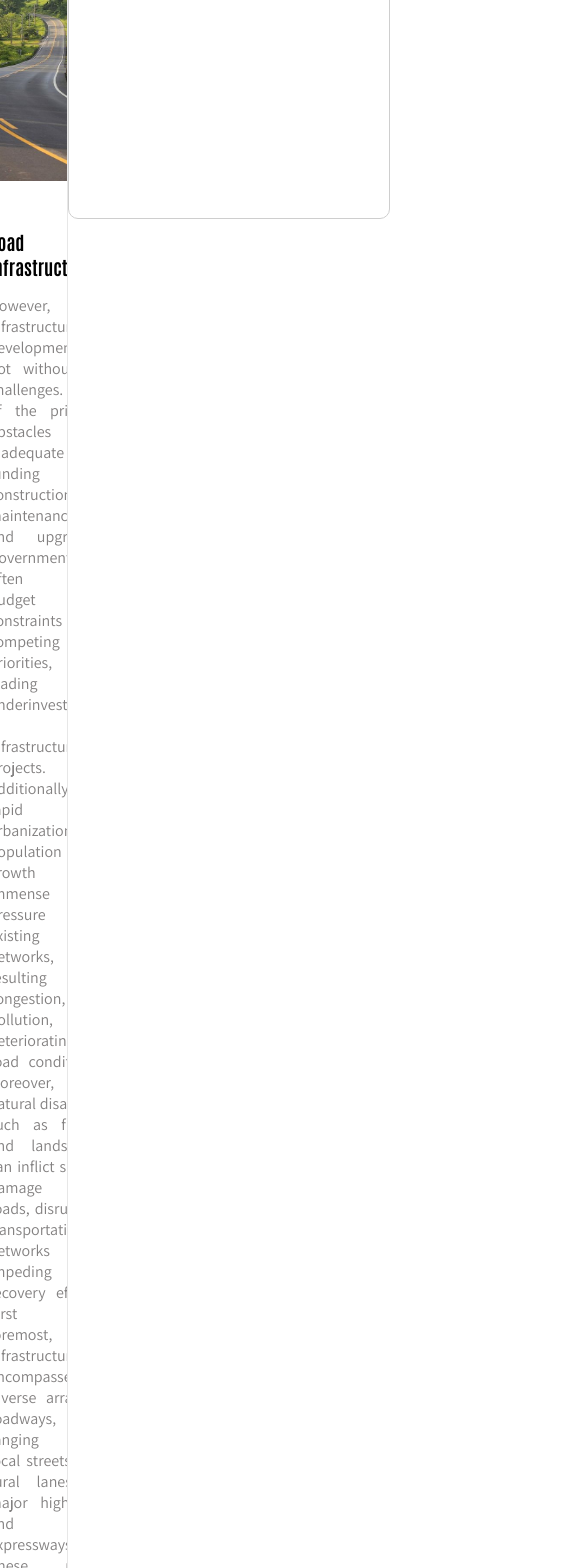
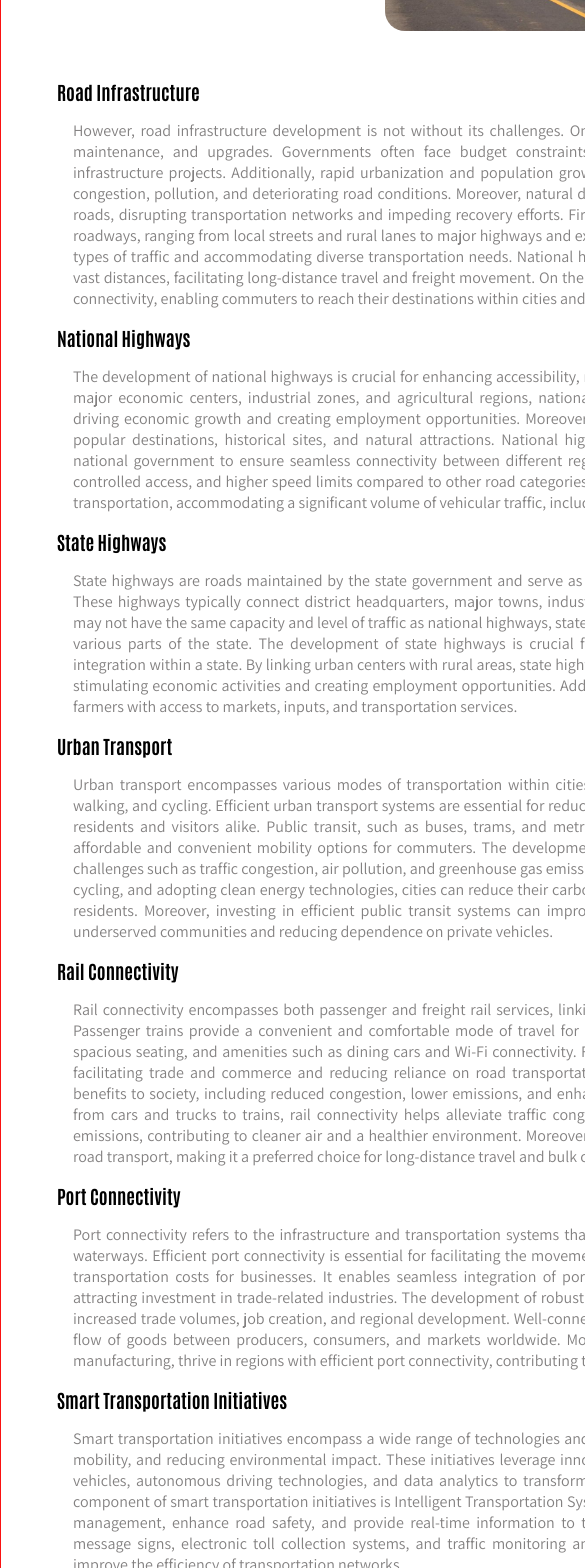
Before and after one commit to dvlpr2003/rural-development-ui, a React (Vite) app: page /Roads-and-Transport in a window 390 px wide. Shown: the part 400-1968 px from the top of the page, 585 px wide, since content can reach past the window. Built offline with nearby package versions, Linux system fonts and the light colour scheme; a web font is replaced by a local one.

Commit message:
responsive

```diff
--- a/src/Pages/R&T.jsx
+++ b/src/Pages/R&T.jsx
@@ -7,7 +7,7 @@ import LabelContainer from "./Label"
 export default function RoadsandTransport({isLogin,setisLogin}){
     return(
         <>
-        <Header isLogin={isLogin} setisLogin={setisLogin}/>
+        {/* <Header isLogin={isLogin} setisLogin={setisLogin}/> */}
         <div className="pages-main">
             <RTElements1/>
             <RTElements2/>
@@ -25,63 +25,63 @@ function RTElements1(){
             <img src="Home-container-2/road.jpeg" style={{width:"20rem",height:"20rem",borderRadius:"20px",marginBottom:"2rem"}}/>
             <div className="page-container-1">
                 <h3>Road Infrastructure</h3>
-                <span>However, road infrastructure development is not without its challenges. One of the primary obstacles is inadequate funding for construction, maintenance, and upgrades. Governments often face budget constraints and competing priorities, leading to underinvestment in road infrastructure projects. Additionally, rapid urbanization and population growth exert immense pressure on existing road networks, resulting in congestion, pollution, and deteriorating road conditions. Moreover, natural disasters, such as floods and landslides, can inflict severe damage on roads, disrupting transportation networks and impeding recovery efforts.
+                <p>However, road infrastructure development is not without its challenges. One of the primary obstacles is inadequate funding for construction, maintenance, and upgrades. Governments often face budget constraints and competing priorities, leading to underinvestment in road infrastructure projects. Additionally, rapid urbanization and population growth exert immense pressure on existing road networks, resulting in congestion, pollution, and deteriorating road conditions. Moreover, natural disasters, such as floods and landslides, can inflict severe damage on roads, disrupting transportation networks and impeding recovery efforts.
                 First and foremost, road infrastructure encompasses a diverse array of roadways, ranging from local streets and rural lanes to major highways and expressways. These roads serve different purposes, catering to various types of traffic and accommodating diverse transportation needs. National highways, for instance, link major cities and economic centers across vast distances, facilitating long-distance travel and freight movement. On the other hand, urban streets and neighborhood roads provide last-mile connectivity, enabling commuters to reach their destinations within cities and towns.
-                </span>
+                </p>
 
             </div>
             <div className="page-container-1">
                 <h3>National Highways</h3>
-                <span>The development of national highways is crucial for enhancing accessibility, reducing travel time, and promoting trade and commerce. By linking major economic centers, industrial zones, and agricultural regions, national highways facilitate the movement of goods and people, thereby driving economic growth and creating employment opportunities. Moreover, they play a vital role in promoting tourism by providing access to popular destinations, historical sites, and natural attractions.
+                <p>The development of national highways is crucial for enhancing accessibility, reducing travel time, and promoting trade and commerce. By linking major economic centers, industrial zones, and agricultural regions, national highways facilitate the movement of goods and people, thereby driving economic growth and creating employment opportunities. Moreover, they play a vital role in promoting tourism by providing access to popular destinations, historical sites, and natural attractions.
                 National highways are high-capacity roads designated and maintained by the national government to ensure seamless connectivity between different regions of the country. These highways typically have multiple lanes, controlled access, and higher speed limits compared to other road categories. They serve as primary corridors for long-distance travel and freight transportation, accommodating a significant volume of vehicular traffic, including cars, trucks, buses, and motorcycles.
-                </span>
+                </p>
 
 
             </div>
             <div className="page-container-1">
                 <h3>State Highways</h3>
-                <span>State highways are roads maintained by the state government and serve as primary transportation corridors within a specific state or province. These highways typically connect district headquarters, major towns, industrial areas, tourist destinations, and agricultural regions. While they may not have the same capacity and level of traffic as national highways, state highways are essential for providing accessibility and connectivity to various parts of the state.
+                <p>State highways are roads maintained by the state government and serve as primary transportation corridors within a specific state or province. These highways typically connect district headquarters, major towns, industrial areas, tourist destinations, and agricultural regions. While they may not have the same capacity and level of traffic as national highways, state highways are essential for providing accessibility and connectivity to various parts of the state.
                 The development of state highways is crucial for promoting economic growth, regional development, and social integration within a state. By linking urban centers with rural areas, state highways facilitate the movement of goods, services, and people, thereby stimulating economic activities and creating employment opportunities. Additionally, they play a vital role in supporting agriculture by providing farmers with access to markets, inputs, and transportation services.
 
 
-                </span>
+                </p>
 
             </div>
             <div className="page-container-1">
                 <h3>Urban Transport</h3>
-                <span>Urban transport encompasses various modes of transportation within cities and metropolitan areas, including public transit, private vehicles, walking, and cycling. Efficient urban transport systems are essential for reducing congestion, minimizing pollution, and enhancing accessibility for residents and visitors alike. Public transit, such as buses, trams, and metro rail, forms the backbone of urban transport networks, providing affordable and convenient mobility options for commuters.
+                <p>Urban transport encompasses various modes of transportation within cities and metropolitan areas, including public transit, private vehicles, walking, and cycling. Efficient urban transport systems are essential for reducing congestion, minimizing pollution, and enhancing accessibility for residents and visitors alike. Public transit, such as buses, trams, and metro rail, forms the backbone of urban transport networks, providing affordable and convenient mobility options for commuters.
                 The development of sustainable urban transport is crucial for addressing pressing challenges such as traffic congestion, air pollution, and greenhouse gas emissions. By promoting the use of public transit, encouraging walking and cycling, and adopting clean energy technologies, cities can reduce their carbon footprint and create healthier, more livable environments for their residents. Moreover, investing in efficient public transit systems can improve social equity by providing access to transportation services for underserved communities and reducing dependence on private vehicles.
-                </span>
+                </p>
 
             </div>
             <div className="page-container-1">
                 <h3>Rail Connectivity</h3>
-                <span>Rail connectivity encompasses both passenger and freight rail services, linking cities, towns, ports, and industrial centers across vast distances. Passenger trains provide a convenient and comfortable mode of travel for commuters and long-distance travelers, offering reliable schedules, spacious seating, and amenities such as dining cars and Wi-Fi connectivity. Freight trains, on the other hand, transport goods and commodities, facilitating trade and commerce and reducing reliance on road transportation.
+                <p>Rail connectivity encompasses both passenger and freight rail services, linking cities, towns, ports, and industrial centers across vast distances. Passenger trains provide a convenient and comfortable mode of travel for commuters and long-distance travelers, offering reliable schedules, spacious seating, and amenities such as dining cars and Wi-Fi connectivity. Freight trains, on the other hand, transport goods and commodities, facilitating trade and commerce and reducing reliance on road transportation.
                 The development of robust rail connectivity brings numerous benefits to society, including reduced congestion, lower emissions, and enhanced economic competitiveness. By shifting passengers and freight from cars and trucks to trains, rail connectivity helps alleviate traffic congestion on highways and reduces air pollution and greenhouse gas emissions, contributing to cleaner air and a healthier environment. Moreover, rail transport is often more cost-effective and energy-efficient than road transport, making it a preferred choice for long-distance travel and bulk cargo movement.
-                </span>
+                </p>
 
             </div>
             <div className="page-container-1">
                 <h3>Port Connectivity</h3>
-                <span>Port connectivity refers to the infrastructure and transportation systems that connect seaports to inland regions, including roads, railways, and waterways. Efficient port connectivity is essential for facilitating the movement of goods to and from ports, reducing transit times, and lowering transportation costs for businesses. It enables seamless integration of ports into global supply chains, enhancing their competitiveness and attracting investment in trade-related industries.
+                <p>Port connectivity refers to the infrastructure and transportation systems that connect seaports to inland regions, including roads, railways, and waterways. Efficient port connectivity is essential for facilitating the movement of goods to and from ports, reducing transit times, and lowering transportation costs for businesses. It enables seamless integration of ports into global supply chains, enhancing their competitiveness and attracting investment in trade-related industries.
                 The development of robust port connectivity brings numerous benefits to economies, including increased trade volumes, job creation, and regional development. Well-connected ports serve as gateways for imports and exports, facilitating the flow of goods between producers, consumers, and markets worldwide. Moreover, port-related industries, such as logistics, warehousing, and manufacturing, thrive in regions with efficient port connectivity, contributing to economic growth and prosperity.
-                </span>
+                </p>
 
             </div>
             <div className="page-container-1">
                 <h3>Smart Transportation Initiatives</h3>
-                <span>Smart transportation initiatives encompass a wide range of technologies and strategies aimed at optimizing transportation networks, enhancing mobility, and reducing environmental impact. These initiatives leverage innovations such as Intelligent Transportation Systems (ITS), connected vehicles, autonomous driving technologies, and data analytics to transform how people and goods move within and between cities.
+                <p>Smart transportation initiatives encompass a wide range of technologies and strategies aimed at optimizing transportation networks, enhancing mobility, and reducing environmental impact. These initiatives leverage innovations such as Intelligent Transportation Systems (ITS), connected vehicles, autonomous driving technologies, and data analytics to transform how people and goods move within and between cities.
                 One key component of smart transportation initiatives is Intelligent Transportation Systems (ITS), which integrate advanced technologies to improve traffic management, enhance road safety, and provide real-time information to travelers. ITS solutions include traffic signal optimization, dynamic message signs, electronic toll collection systems, and traffic monitoring and management systems, all of which help reduce congestion and improve the efficiency of transportation networks.
-                </span>
+                </p>
 
             </div>
             <div className="page-container-1" style={{marginBottom:"2rem"}}>
                 <h3>Road Safety Measures</h3>
-                <span>Road safety measures encompass a wide range of interventions aimed at improving the safety of road users, including motorists, pedestrians, cyclists, and passengers. These measures address various factors contributing to road accidents, such as speeding, impaired driving, distracted driving, and inadequate road infrastructure.
+                <p>Road safety measures encompass a wide range of interventions aimed at improving the safety of road users, including motorists, pedestrians, cyclists, and passengers. These measures address various factors contributing to road accidents, such as speeding, impaired driving, distracted driving, and inadequate road infrastructure.
                 One key component of road safety measures is the enforcement of traffic laws and regulations. This includes measures such as speed limits, seat belt laws, and laws against driving under the influence of alcohol or drugs. Strict enforcement of these laws helps deter unsafe behaviors and encourages compliance among road users, thereby reducing the risk of accidents and injuries.
                 Another important aspect of road safety measures is the design and maintenance of safe road infrastructure. This includes measures such as road widening, installation of traffic signals, construction of pedestrian crossings, and implementation of road markings and signage. Well-designed road infrastructure helps improve visibility, guide traffic flow, and minimize the risk of collisions, particularly in high-risk areas such as intersections and curves.
                 Education and awareness campaigns also play a crucial role in promoting road safety. These campaigns aim to educate road users about safe driving practices, the importance of wearing seat belts and helmets, and the dangers of speeding, distracted driving, and driving under the influence. By raising awareness and promoting behavior change, education campaigns help foster a culture of safety on the roads.
-                </span>
+                </p>
 
             </div>
 
--- a/src/Pages/pages.css
+++ b/src/Pages/pages.css
@@ -1,6 +1,6 @@
 .pages-main{
     /* border: 1px solid black; */
-    width: 100%;
+    width:auto;
     /* height: 100vh; */
     display: flex;
 
@@ -18,7 +18,7 @@
 .pages-element-2{
     /* border: 1px solid green; */
     border-left: 1px solid #e7e7e7;
-    width: 25rem;
+    width: auto;
     display: flex;
     /* align-items: center;
      */
@@ -40,12 +40,41 @@
     margin-bottom: 1rem;
     font-family: "Antonio", sans-serif;
 }
-.page-container-1 span {
+.page-container-1 p {
     color: #838181;
     font-family: "Assistant", sans-serif;
     text-align: justify;
+    padding-left: 1rem;
+    padding-right: 1rem;
 
 }
 a:active{
     color: #cecece;
 }
+@media (min-width:50px) and (max-width:300px){
+
+
+    .pages-element-2{
+        display: none;
+    }
+    .pages-element-1{
+        border: 1px solid rgb(250, 18, 18);
+    }
+}
+@media (min-width:300px) and (max-width:550px){
+    .pages-element-2{
+        display: none;
+    }
+    .pages-element-1{
+        border: 1px solid rgb(250, 18, 18);
+    }
+}
+@media (min-width:550px) and (max-width:750px){
+    .pages-element-2{
+        display: none;
+    }
+    .pages-element-1{
+        border: 1px solid rgb(250, 18, 18);
+    }
+
+}
```
